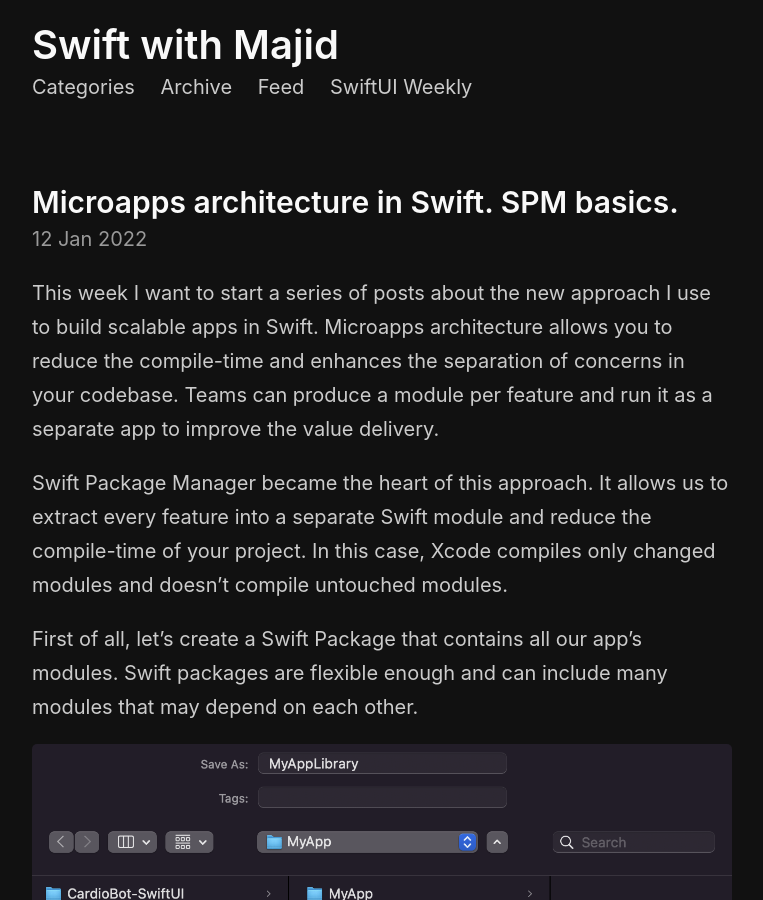
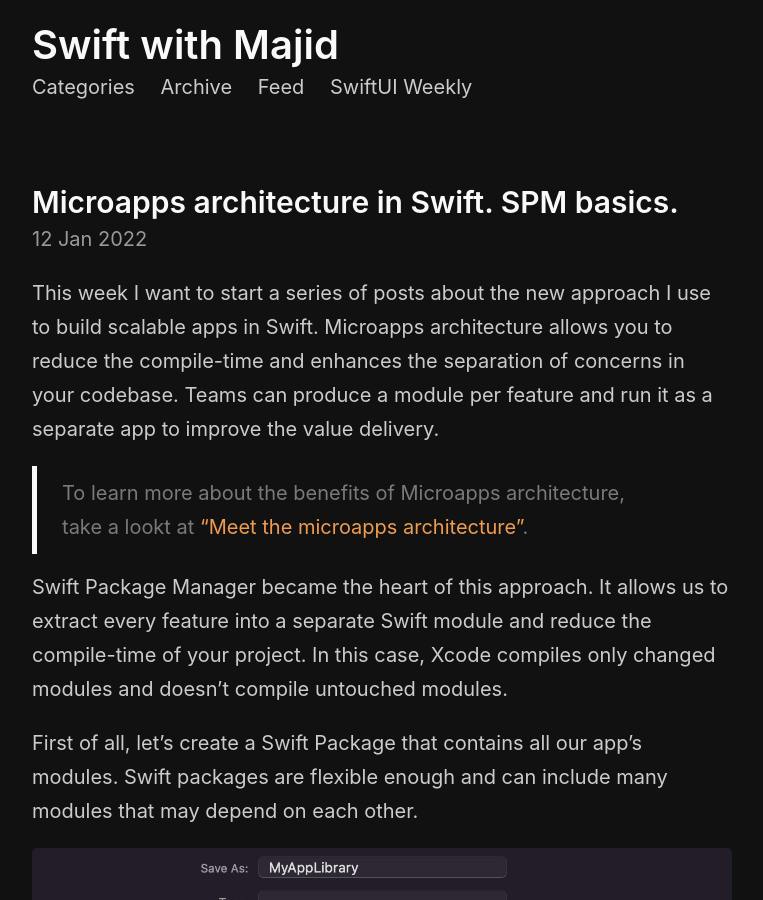
Before and after one commit to mecid/mecid.github.io, a Jekyll site: the page built from _posts/2022-01-12-microapps-architecture-in-swift-spm-basics.md, in a window 1280 px wide and 900 px high. Shown: the whole window, without its empty margins (258-1021 px from the left). Built offline with Jekyll 4.4.1, drawn with Linux system fonts in a browser that asks for light colours.

Commit message:
another reference added to micro apps arch post.

```diff
--- a/_posts/2022-01-12-microapps-architecture-in-swift-spm-basics.md
+++ b/_posts/2022-01-12-microapps-architecture-in-swift-spm-basics.md
@@ -6,6 +6,8 @@ image: /public/spm.png
 ---
 
 This week I want to start a series of posts about the new approach I use to build scalable apps in Swift. Microapps architecture allows you to reduce the compile-time and enhances the separation of concerns in your codebase. Teams can produce a module per feature and run it as a separate app to improve the value delivery.
+
+> To learn more about the benefits of Microapps architecture, take a lookt at ["Meet the microapps architecture"](https://increment.com/mobile/microapps-architecture/).
 
 Swift Package Manager became the heart of this approach. It allows us to extract every feature into a separate Swift module and reduce the compile-time of your project. In this case, Xcode compiles only changed modules and doesn't compile untouched modules.
 
```
